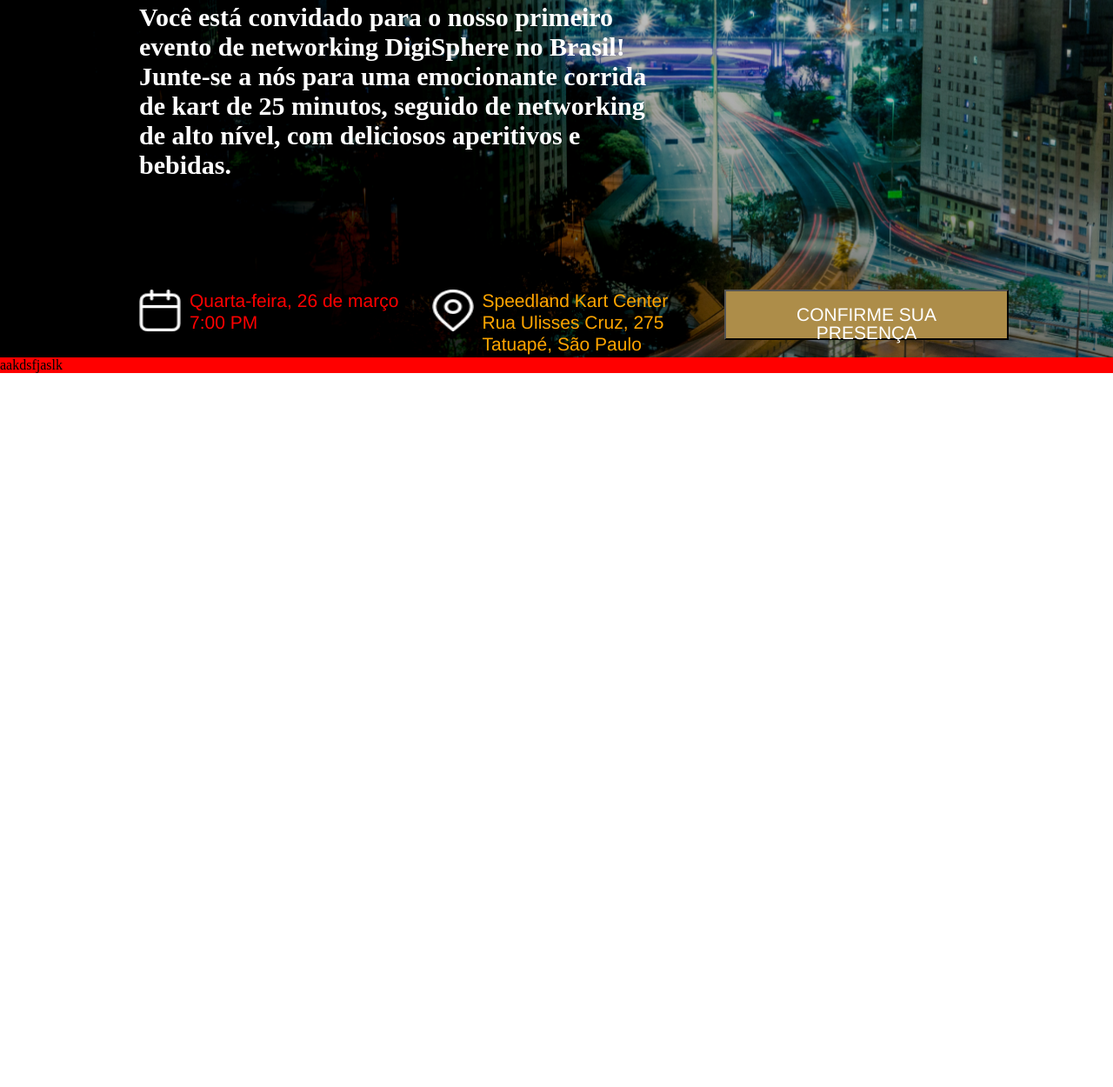
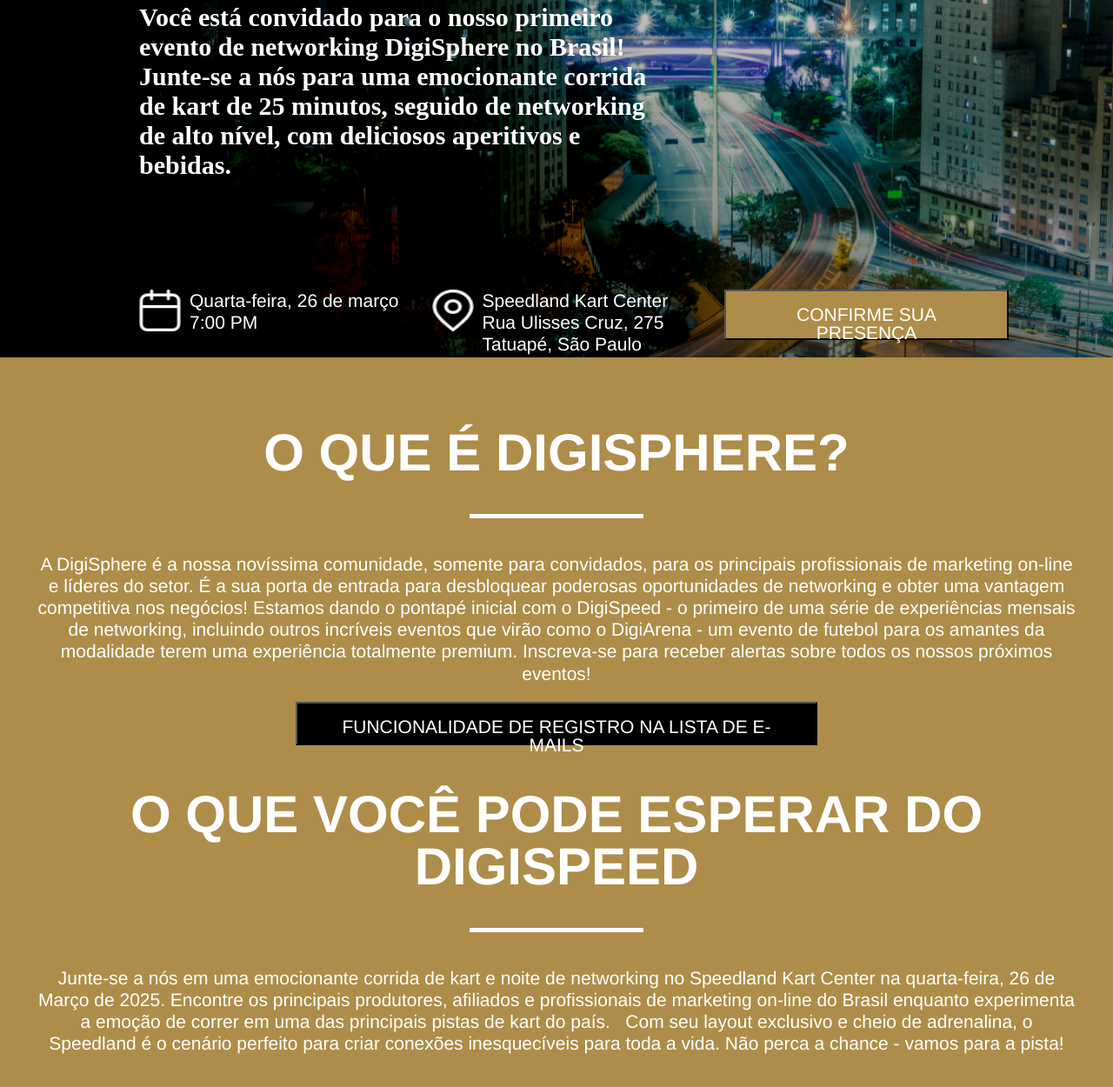
Before and after one commit to VukasinVujic/Test-Task, a plain HTML site: page index.html in a window 1280 px wide. Shown: the part 440-1690 px from the top of the page at 87% size. Before the commit the page ends 869 px from the top, so only its background shows below. Drawn offline with Linux system fonts and the light colour scheme.

Commit message:
adding second slide

```diff
--- a/index.html
+++ b/index.html
@@ -52,6 +52,40 @@
       </div>
     </section>
 
-    <div style="background-color: red">aakdsfjaslk</div>
+    <section class="intro">
+      <div class="intro-1">
+        <h2 class="intro-title">O QUE É DIGISPHERE?</h2>
+        <hr class="intro-separator" />
+        <p class="intro-text">
+          A DigiSphere é a nossa novíssima comunidade, somente para convidados,
+          para os principais profissionais de marketing on-line e líderes do
+          setor. É a sua porta de entrada para desbloquear poderosas
+          oportunidades de networking e obter uma vantagem competitiva nos
+          negócios! Estamos dando o pontapé inicial com o DigiSpeed - o primeiro
+          de uma série de experiências mensais de networking, incluindo outros
+          incríveis eventos que virão como o DigiArena - um evento de futebol
+          para os amantes da modalidade terem uma experiência totalmente
+          premium. Inscreva-se para receber alertas sobre todos os nossos
+          próximos eventos!
+        </p>
+        <button class="intro-button">
+          Funcionalidade de registro na lista de e-mails
+        </button>
+      </div>
+      <div class="intro-2">
+        <h2 class="intro-title">O QUE VOCÊ PODE ESPERAR DO DigiSpeed</h2>
+        <hr class="intro-separator" />
+        <p class="intro-text">
+          Junte-se a nós em uma emocionante corrida de kart e noite de
+          networking no Speedland Kart Center na quarta-feira, 26 de Março de
+          2025. Encontre os principais produtores, afiliados e profissionais de
+          marketing on-line do Brasil enquanto experimenta a emoção de correr em
+          uma das principais pistas de kart do país.   Com seu layout exclusivo
+          e cheio de adrenalina, o Speedland é o cenário perfeito para criar
+          conexões inesquecíveis para toda a vida. Não perca a chance - vamos
+          para a pista!
+        </p>
+      </div>
+    </section>
   </body>
 </html>
--- a/style.css
+++ b/style.css
@@ -2,6 +2,12 @@
   margin: 0;
   padding: 0;
   box-sizing: border-box;
+}
+
+:root {
+  --white: #ffffff;
+  --gold: #ad8d49;
+  --black: #000000;
 }
 
 .ATF-container {
@@ -11,7 +17,7 @@
   background-size: cover;
   background-position: center;
   background-repeat: no-repeat;
-  color: #ffffff;
+  color: var(--white);
 }
 
 .ATF-container .logo-DS24-wrapper {
@@ -27,13 +33,6 @@
   padding-right: 120px;
   padding-left: 160px;
 }
-
-/* .ATF-container .main-title,
-.ATF-container .second-title,
-.ATF-container .subtitle,
-.ATF-container .info {
-  padding-bottom: 20px;
-} */
 
 .ATF-container .main-title,
 .ATF-container .second-title {
@@ -92,7 +91,6 @@
 .ATF-container .info .info-1 .info-1-text {
   width: 243px;
   height: 50px;
-  color: red;
   font-family: Helvetica Neue;
   font-weight: 400;
   font-size: 21px;
@@ -104,7 +102,6 @@
 .ATF-container .info .info-2 .info-2-text {
   width: 243px;
   height: 50px;
-  color: orange;
   font-family: Helvetica Neue;
   font-weight: 400;
   font-size: 21px;
@@ -114,8 +111,8 @@
 }
 
 .ATF-container .ATF-button {
-  color: #ffffff;
-  background-color: #ad8d49;
+  color: var(--white);
+  background-color: var(--gold);
 
   width: 327px;
   height: 58px;
@@ -221,3 +218,96 @@
     font-size: 16px;
   }
 }
+
+.intro {
+  background-color: var(--gold);
+  padding: 80px 40px;
+  color: var(--white);
+}
+
+.intro .intro-1 {
+  margin-bottom: 50px;
+}
+
+.intro .intro-1,
+.intro .intro-2 {
+  display: flex;
+  flex-direction: column;
+  align-items: center;
+}
+
+.intro .intro-1 .intro-1-text {
+  font-family: Helvetica Neue;
+  font-weight: 500;
+  font-size: 21px;
+  line-height: 120%;
+  letter-spacing: 0%;
+  text-align: center;
+  margin-bottom: 40px;
+}
+
+.intro .intro-1 .intro-button {
+  padding: 16px 24px 30px;
+  color: var(--white);
+  background-color: var(--black);
+  width: 100%;
+  max-width: 600px;
+  height: 26px;
+  font-family: Helvetica Neue;
+  font-weight: 500;
+  font-size: 21px;
+  line-height: 100%;
+  letter-spacing: 0px;
+  text-align: center;
+  text-transform: uppercase;
+  margin-top: 20px;
+}
+
+.intro .intro-separator {
+  width: 200px;
+  border: none;
+  height: 5px;
+  background-color: var(--white);
+  margin: 40px 0;
+}
+
+.intro .intro-title {
+  font-family: Helvetica Neue;
+  font-weight: 700;
+  font-size: 60px;
+  line-height: 100%;
+  letter-spacing: 0%;
+  text-align: center;
+  text-transform: uppercase;
+}
+
+.intro .intro-text {
+  font-family: Helvetica Neue;
+  font-weight: 500;
+  font-size: 21px;
+  line-height: 120%;
+  letter-spacing: 0%;
+  text-align: center;
+}
+
+@media (max-width: 679px) {
+  .intro .intro-1 .intro-button {
+    display: flex;
+    align-items: center;
+    justify-content: center;
+    padding: 20px 16px;
+    font-size: 18px;
+  }
+}
+
+@media (max-width: 679px) {
+  .intro .intro-1 .intro-button {
+    font-size: 15px;
+  }
+}
+
+@media (max-width: 404px) {
+  .intro .intro-title {
+    font-size: 40px;
+  }
+}
```
